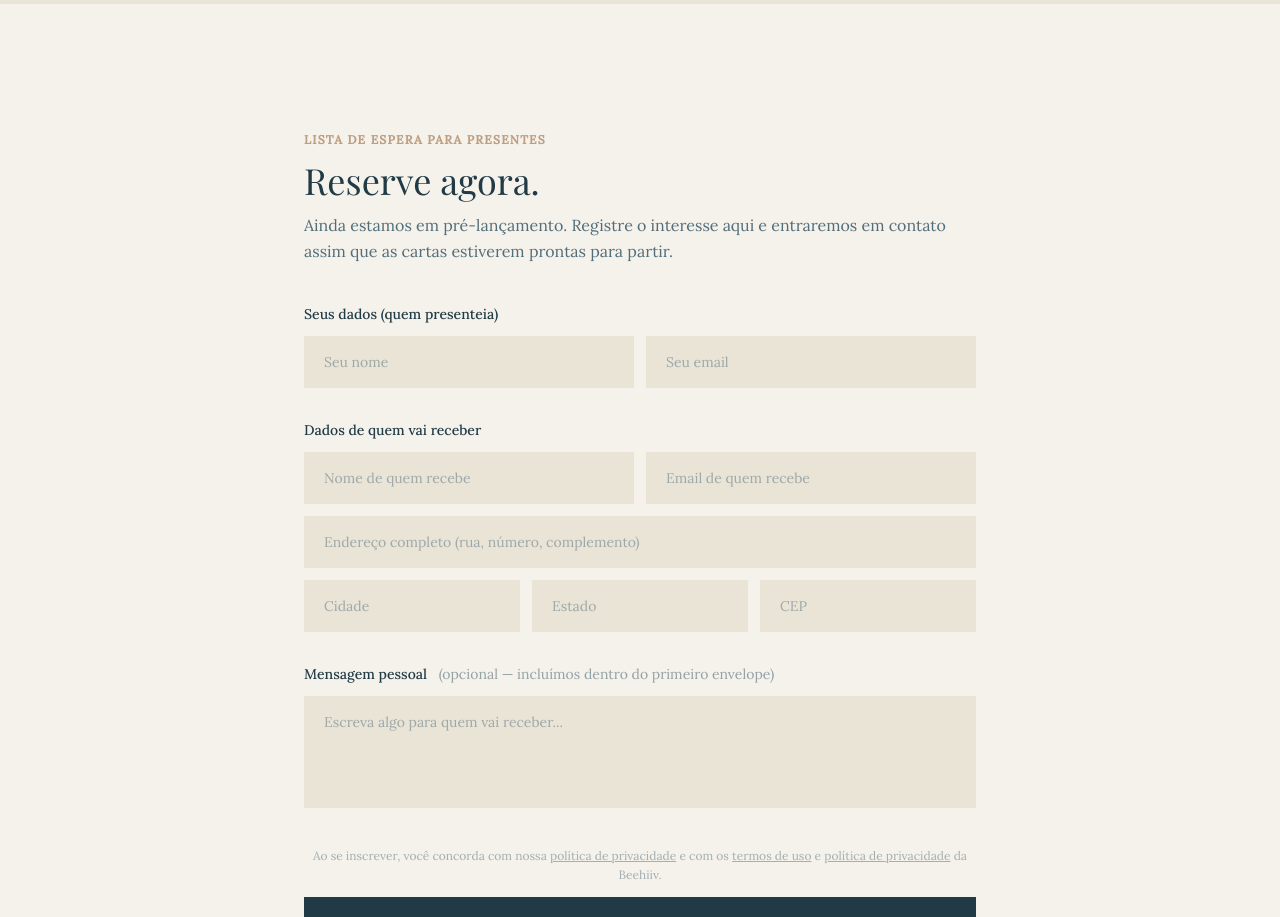
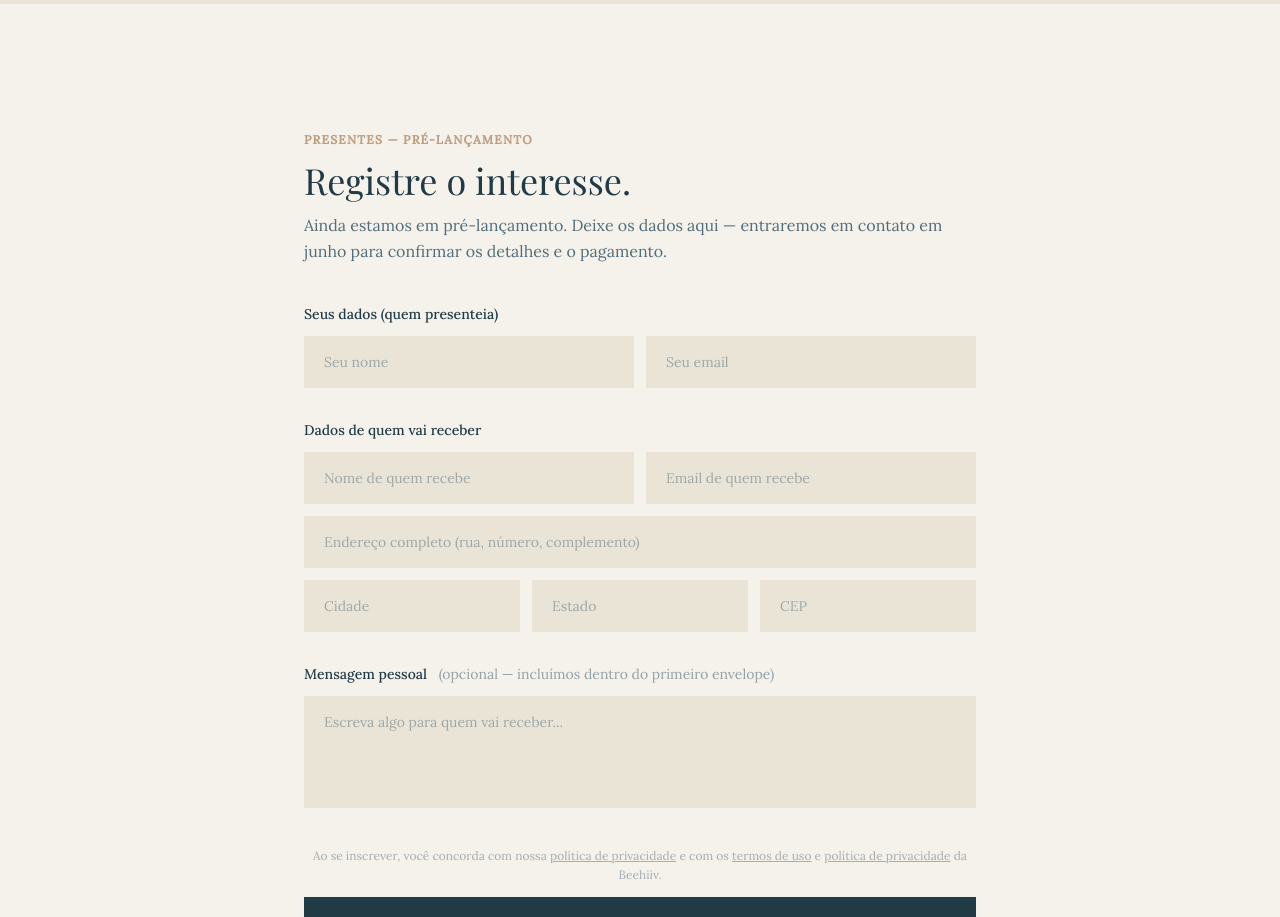
Before and after one commit to estudio433/cartas-do-litoral, a Next.js app in the folder CartasdoLitoral/nextapp/: page /presente in a window 1280 px wide. Shown: the part 1460-2377 px from the top of the page. Built offline with nearby package versions, Linux system fonts and the light colour scheme; a web font is replaced by a local one.

Commit message:
feat:  Rewrite form section header on Presente page

```diff
--- a/CartasdoLitoral/nextapp/app/(main)/presente/page.tsx
+++ b/CartasdoLitoral/nextapp/app/(main)/presente/page.tsx
@@ -119,9 +119,9 @@ export default function Presente() {
           ) : (
             <motion.div initial="hidden" whileInView="visible" viewport={{ once: true }} variants={fadeIn} className="space-y-10">
               <div className="space-y-3">
-                <p className="text-xs uppercase tracking-widest text-accent-warm/70 font-semibold">Lista de espera para presentes</p>
-                <h2 className="font-serif text-4xl text-foreground">Reserve agora.</h2>
-                <p className="text-muted-foreground leading-relaxed">Ainda estamos em pré-lançamento. Registre o interesse aqui e entraremos em contato assim que as cartas estiverem prontas para partir.</p>
+                <p className="text-xs uppercase tracking-widest text-accent-warm/70 font-semibold">Presentes — pré-lançamento</p>
+                <h2 className="font-serif text-4xl text-foreground">Registre o interesse.</h2>
+                <p className="text-muted-foreground leading-relaxed">Ainda estamos em pré-lançamento. Deixe os dados aqui — entraremos em contato em junho para confirmar os detalhes e o pagamento.</p>
               </div>
               <form onSubmit={handleSubmit} className="space-y-8">
                 <div className="space-y-3">
```
